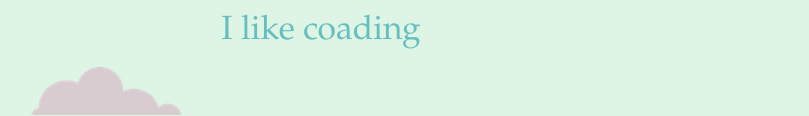
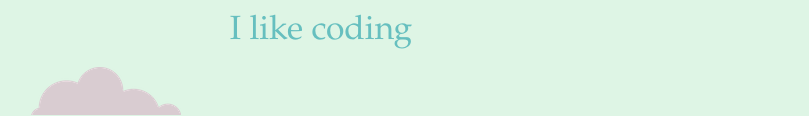
Before and after one commit to kunal03052002/myfirstSite, a plain HTML site: page index.html in a window 1280 px wide. Shown: the part 254-370 px from the top of the page, without its empty margins (319-1128 px from the left). Drawn offline with Linux system fonts and the light colour scheme.

Commit message:
Update index.html

```diff
--- a/index.html
+++ b/index.html
@@ -10,7 +10,7 @@
     <div class="top-container">
       <img class="top-cloud" src="images/cloud.png" alt="cloud-images"><br><br>
       <h1>I am Kunal</h1>
-      <h2 class="heading2">I like coading</h2>
+      <h2 class="heading2">I like coding</h2>
       <img class="bottom-cloud" src="images/cloud.png" alt="second-cloud">
       <img class="mountain"src="images/mountain.png" alt="mountain">
     </div>
```
